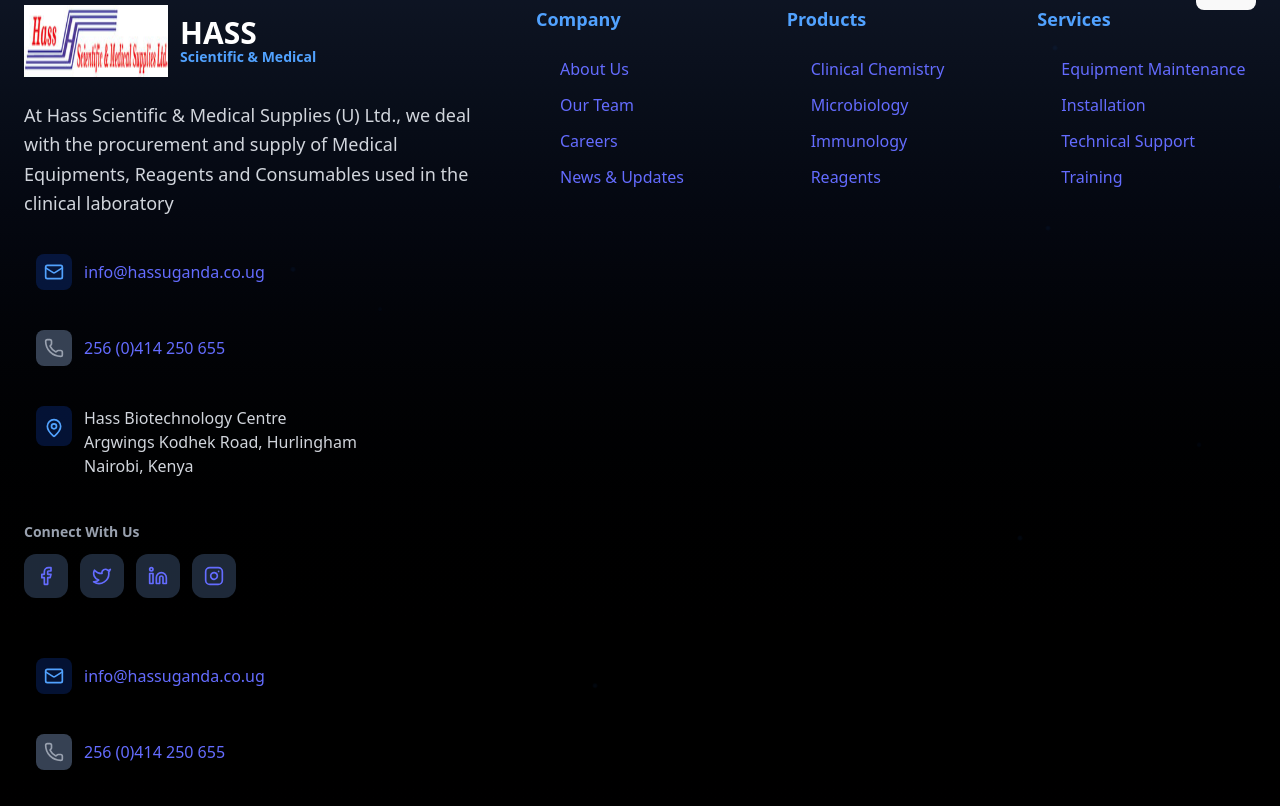
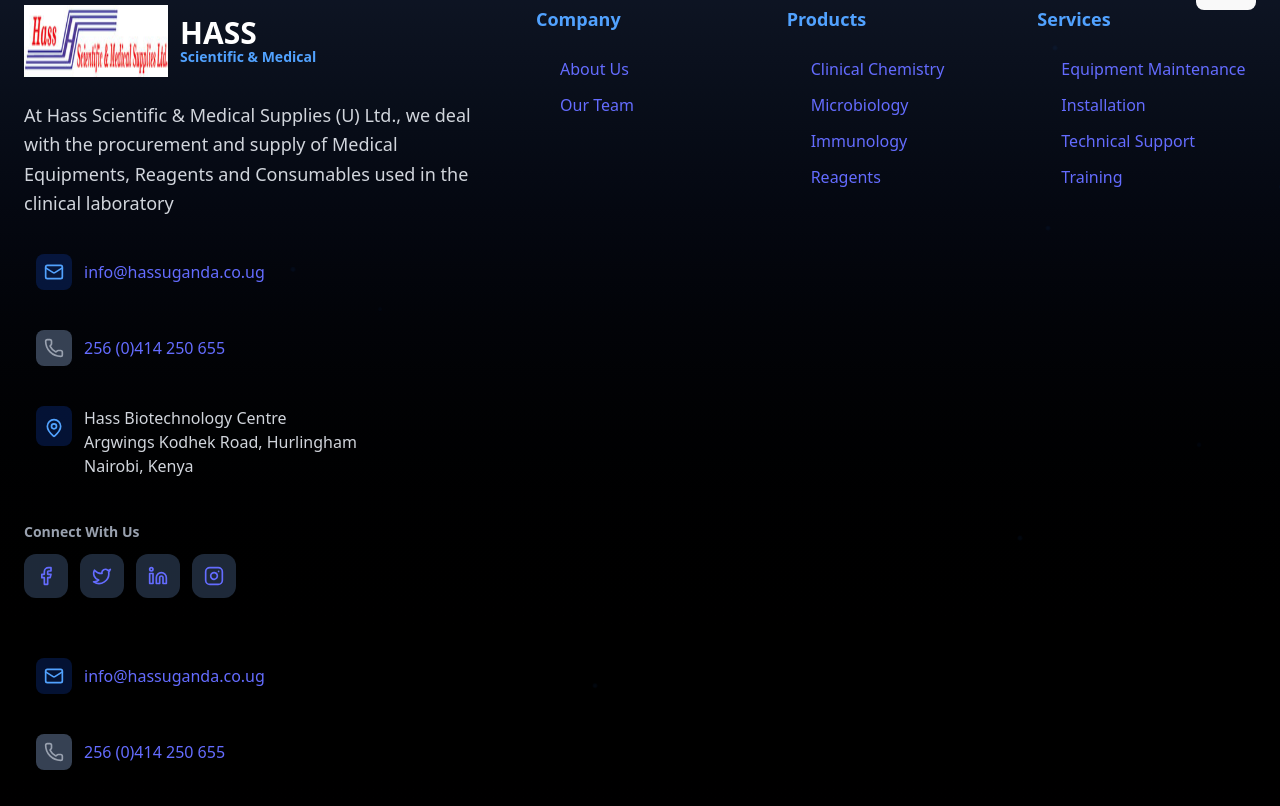
Before and after one commit to Josephat-Mande/hass, a React (Vite) app: page /testimonials in a window 1280 px wide. Shown: the part 1734-2540 px from the top of the page. Built offline with nearby package versions, Linux system fonts and the light colour scheme.

Commit message:
update footer link

```diff
--- a/src/components/footer.jsx
+++ b/src/components/footer.jsx
@@ -34,46 +34,46 @@ const Footer = () => {
   const footerLinks = {
     company: [
       { name: 'About Us', href: '/about' },
-      { name: 'Our Team', href: '#team' },
-      { name: 'Careers', href: '#careers' },
-      { name: 'News & Updates', href: '#news' }
+      { name: 'Our Team', href: '/about' },
+      // { name: 'Careers', href: '#careers' },
+      // { name: 'News & Updates', href: '#news' }
     ],
     products: [
-      { name: 'Clinical Chemistry', href: '#chemistry' },
-      { name: 'Microbiology', href: '#microbiology' },
-      { name: 'Immunology', href: '#immunology' },
-      { name: 'Reagents', href: '#reagents' }
+      { name: 'Clinical Chemistry', href: '/products' },
+      { name: 'Microbiology', href: '/products' },
+      { name: 'Immunology', href: '/products' },
+      { name: 'Reagents', href: '/products' }
     ],
     services: [
-      { name: 'Equipment Maintenance', href: '#maintenance' },
-      { name: 'Installation', href: '#installation' },
-      { name: 'Technical Support', href: '#support' },
-      { name: 'Training', href: '#training' }
+      { name: 'Equipment Maintenance', href: '/services' },
+      { name: 'Installation', href: '/services' },
+      { name: 'Technical Support', href: '/services' },
+      { name: 'Training', href: '/services' }
     ]
   };
 
   const socialLinks = [
     {
       icon: <Facebook className="w-5 h-5" />,
-      href: '#',
+      href: 'www.facebook.com/pages/Hass-Scientific-Medical-Supplies',
       color: isDarkMode ? 'hover:bg-blue-600' : 'hover:bg-blue-500',
       label: 'Facebook'
     },
     {
       icon: <Twitter className="w-5 h-5" />,
-      href: '#',
+      href: 'www.twitter.com/HassScientific',
       color: isDarkMode ? 'hover:bg-sky-500' : 'hover:bg-sky-400',
       label: 'Twitter'
     },
     {
       icon: <Linkedin className="w-5 h-5" />,
-      href: '#',
+      href: 'www.linkedin.com/company/hass-scientific-medical-supplies',
       color: isDarkMode ? 'hover:bg-blue-700' : 'hover:bg-blue-600',
       label: 'LinkedIn'
     },
     {
       icon: <Instagram className="w-5 h-5" />,
-      href: '#',
+      href: 'www.instagram.com/HassScientific',
       color: isDarkMode ? 'hover:bg-pink-600' : 'hover:bg-pink-500',
       label: 'Instagram'
     }
@@ -81,7 +81,7 @@ const Footer = () => {
 
   const certifications = [
     { icon: <Award className="w-8 h-8" />, text: 'ISO Certified', color: 'blue' },
-    { icon: <Shield className="w-8 h-8" />, text: 'Quality Assublue', color: 'gray' },
+    { icon: <Shield className="w-8 h-8" />, text: 'Quality Assured', color: 'gray' },
     { icon: <Clock className="w-8 h-8" />, text: '30+ Years', color: 'blue' }
   ];
 
```
